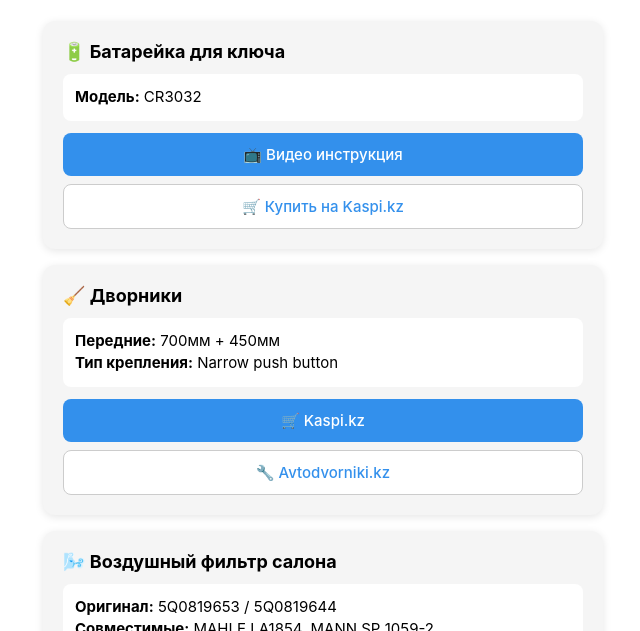
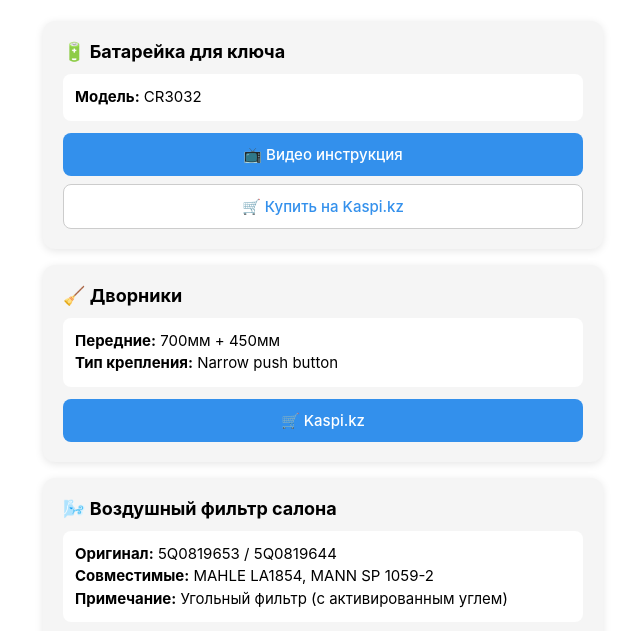
Before and after one commit to ygavrilov/evhelper_bot, a plain HTML site: page resources.html in a window 1280 px wide. Shown: the part 134-765 px from the top of the page, without its empty margins (317-957 px from the left). Drawn offline with Linux system fonts and the light colour scheme; a script that the page names is missing.

Commit message:
removed link

```diff
--- a/resources.html
+++ b/resources.html
@@ -226,14 +226,6 @@
 					rel="noopener noreferrer"
 				>
 					🛒 Kaspi.kz
-				</a>
-				<a
-					href="https://avtodvorniki.kz/"
-					target="_blank"
-					rel="noopener noreferrer"
-					class="secondary"
-				>
-					🔧 Avtodvorniki.kz
 				</a>
 			</div>
 		</div>
```
